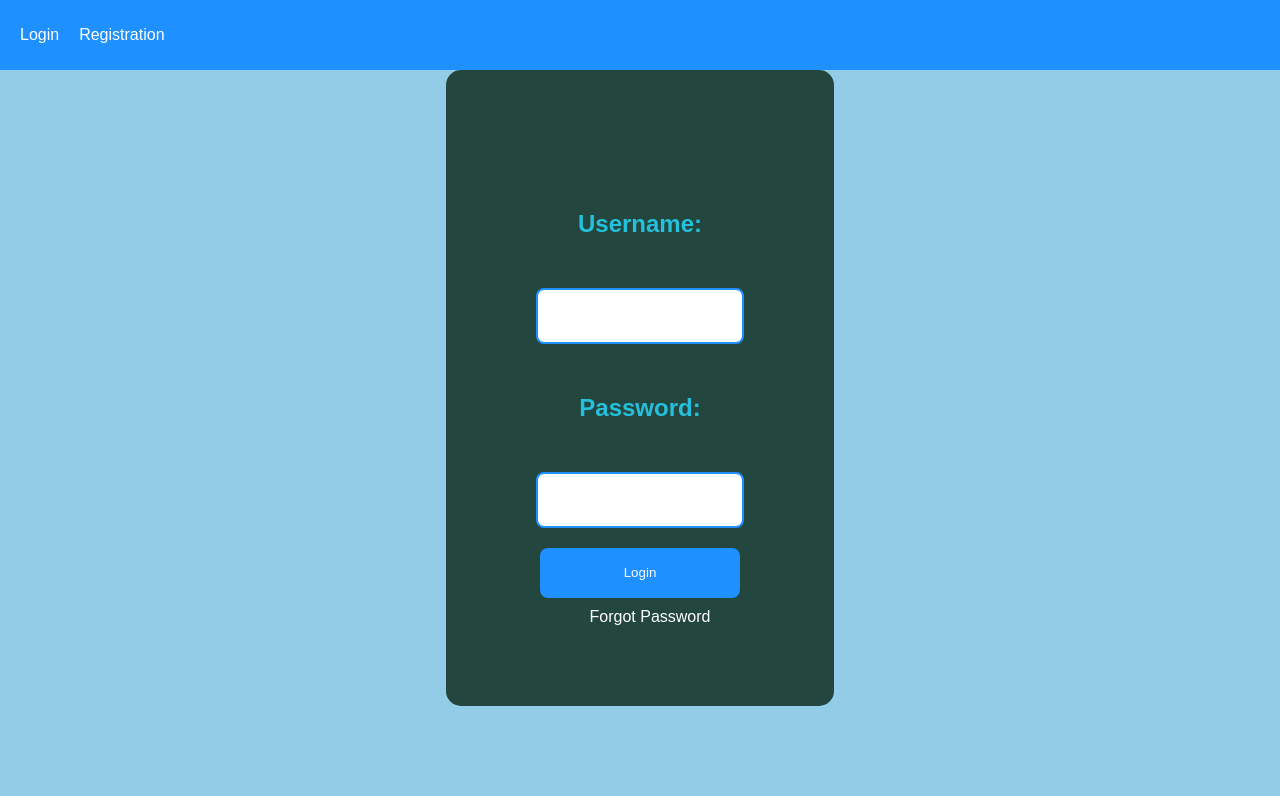
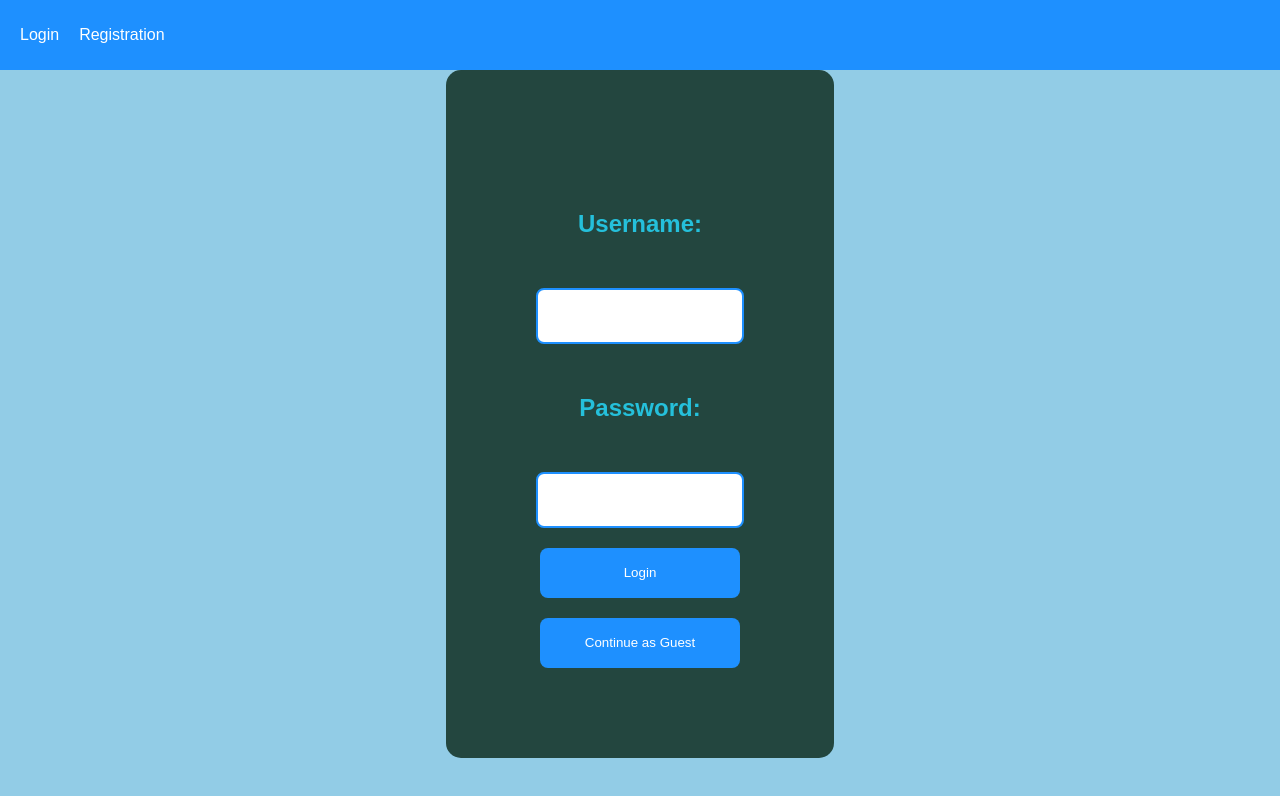
Before and after one commit to uh-fall-21/cosc-4351-project, a React (Create React App) app in the folder reservation-app/client/: page /login in a window 1280 px wide. Shown: the top 796 px of the page. Built offline with nearby package versions, Linux system fonts and the light colour scheme; no server answers.

Commit message:
Update Login.js

```diff
--- a/reservation-app/client/src/pages/Login.js
+++ b/reservation-app/client/src/pages/Login.js
@@ -26,6 +26,27 @@ function Login() {
       }
     });
   };
+
+  const guestLogin = () => {
+    let usernameG = 'guest';
+    let passwordG = 'password';
+    const data = { username: usernameG, password: passwordG };
+    axios.post("http://localhost:3001/auth/login", data).then((response) => {
+      if (response.data.error) {
+        alert(response.data.error);
+      } else {
+        localStorage.setItem("accessToken", response.data.token);
+        setAuthState({
+          username: response.data.username,
+          id: response.data.id,
+          status: true,
+        });
+        history.push("/");
+      }
+    });
+  };
+
+
   return (
     <div className="loginContainer">
       <label> <h2>Username: </h2></label>
@@ -42,10 +63,8 @@ function Login() {
           setPassword(event.target.value);
         }}
       />
-
       <button onClick={login}> Login </button>
-
-      <a href = "#"> Forgot Password </a>
+      <button onClick={guestLogin}> Continue as Guest </button>
     </div>
   );
 }
```
